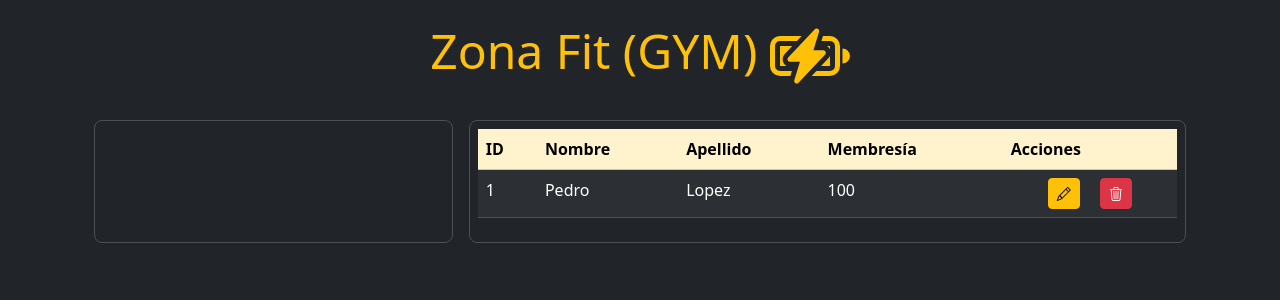
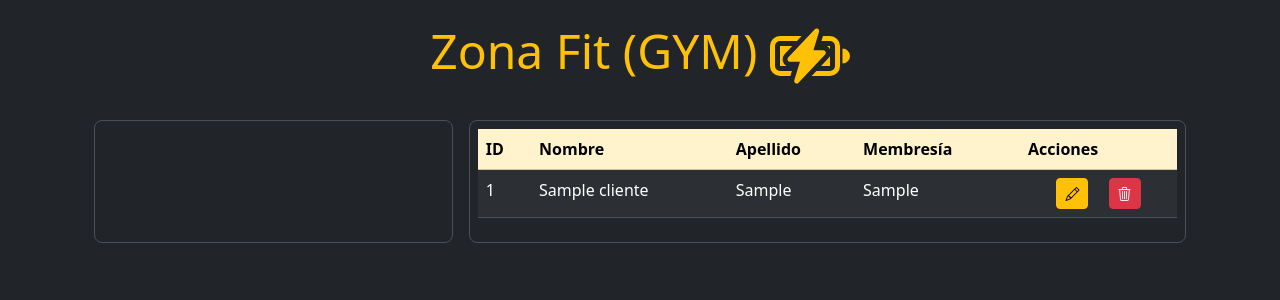
Before and after one commit to CesarFR7/ZonaFit, a Flask app: page / in a window 1280 px wide. Shown: the top 300 px of the page. Run offline with Flask 3, Linux system fonts and the light colour scheme; tables that the repository leaves empty or names only in its code hold one stand-in row (values such as "Sample post").

Commit message:
Se modifica el template para mostrar la lista de clientes obtenida de la BD
Se usa el motor de plantillas Jinja para mostrar la lista de clientes con un ciclor for

```diff
--- a/templates/index.html
+++ b/templates/index.html
@@ -43,22 +43,24 @@
                             </tr>
                         </thead>
                         <tbody>
+                            {% for cliente in clientes %}
                             <tr>
-                                <td>1</td>
-                                <td>Pedro</td>
-                                <td>Lopez</td>
-                                <td>100</td>
+                                <td>{{cliente.id}}</td>
+                                <td>{{cliente.nombre}}</td>
+                                <td>{{cliente.apellido}}</td>
+                                <td>{{cliente.membresia}}</td>
                                 <td class="text-center">
                                     <div>
-                                        <a href="#" class="btn btn-warning btn-sm me-3">
+                                        <a href="/editar/{{cliente.id}}" class="btn btn-warning btn-sm me-3">
                                             <i class="bi bi-pencil"></i>
                                         </a>
-                                        <a href="#" class="btn btn-danger btn-sm">
+                                        <a href="/eliminar/{{cliente.id}}" class="btn btn-danger btn-sm">
                                             <i class="bi bi-trash3"></i>
                                         </a>
                                     </div>
                                 </td>
                             </tr>
+                            {% endfor %}
                         </tbody>
                     </table>
                 </div>
```
